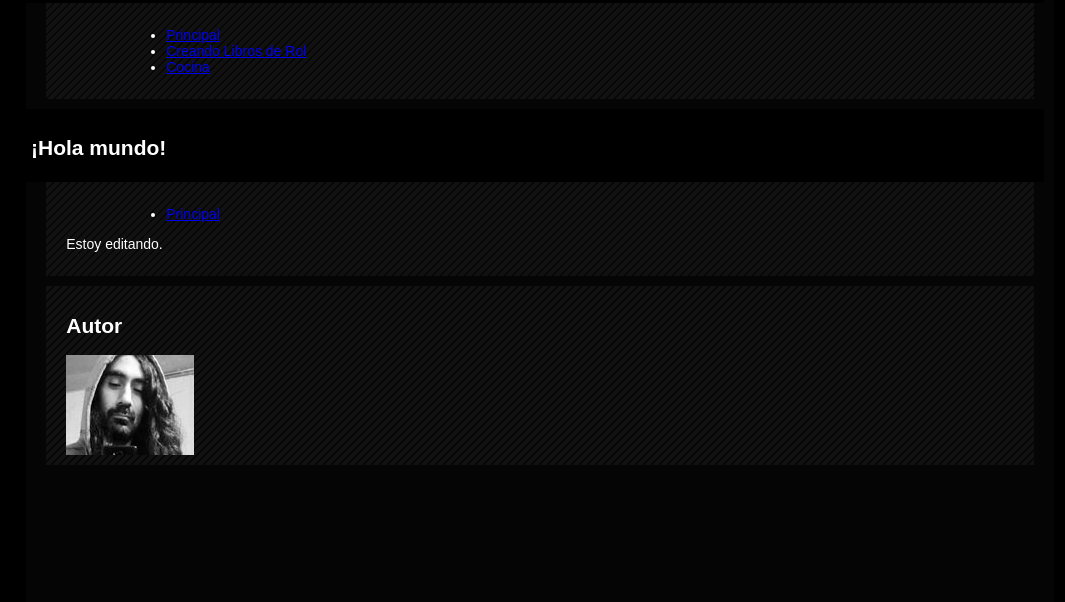
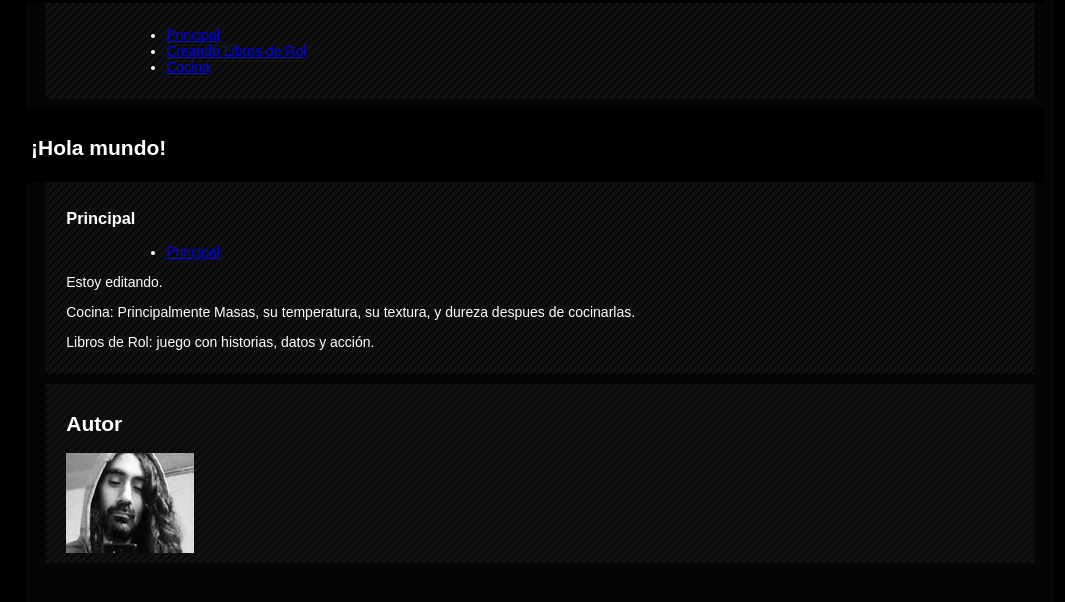
Before and after one commit to Phantomdrigo/phantomdrigo.github.io, a plain HTML site: page index.html in a window 1280 px wide. Shown: the part 82-684 px from the top of the page, without its empty margins (100-1165 px from the left). Drawn offline with Linux system fonts and the light colour scheme; files whose address does not match are found by name.

Commit message:
Update index.html

```diff
--- a/index.html
+++ b/index.html
@@ -22,10 +22,13 @@
 <h2>¡Hola mundo!</h2>
 </header>
 <section>
+  <h3>Principal</h3>
 <ul>
 <li><a href="#autor">Principal</a></li>
 </ul>
   <p>Estoy editando.<p>
+  <p>Cocina: Principalmente Masas, su temperatura, su textura, y dureza despues de cocinarlas.</p>
+  <p>Libros de Rol: juego con historias, datos y acción.</p>
 </section>
 <section id="autor">
 <h2>Autor</h2>
```
